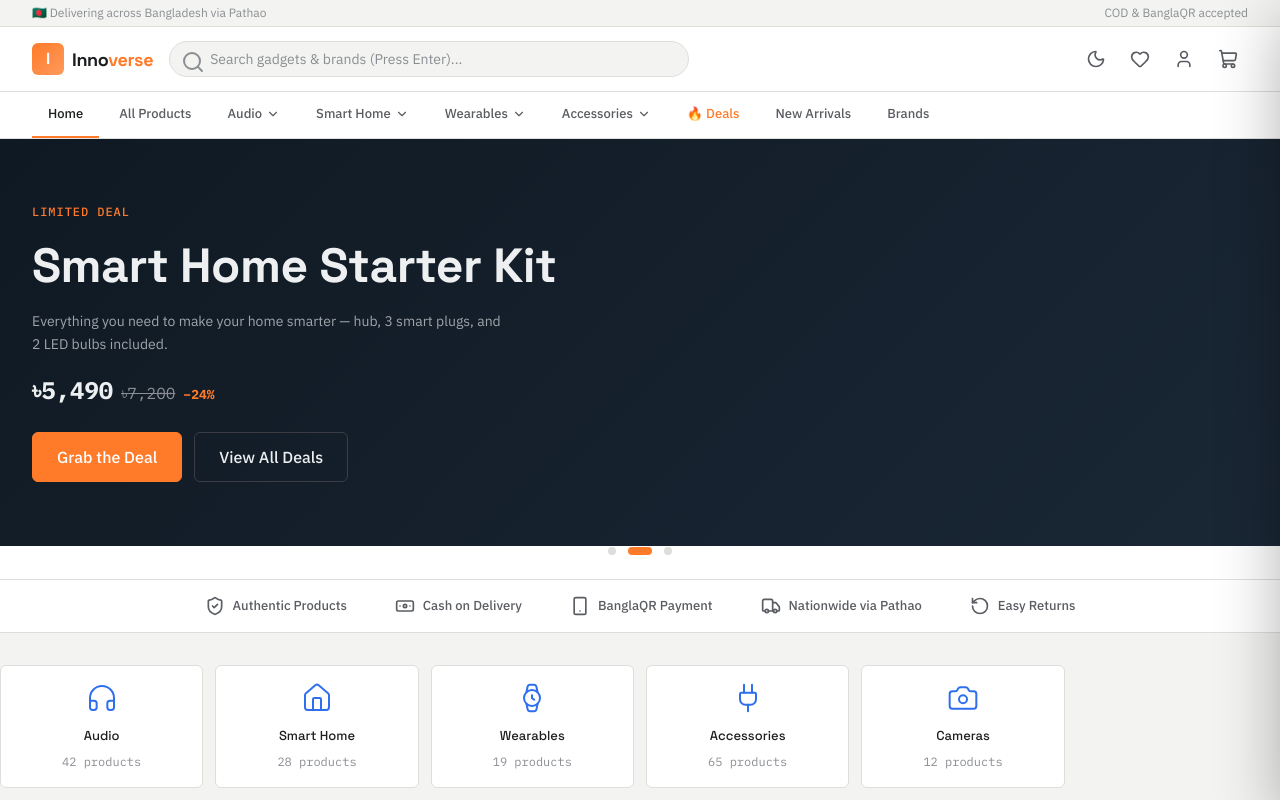
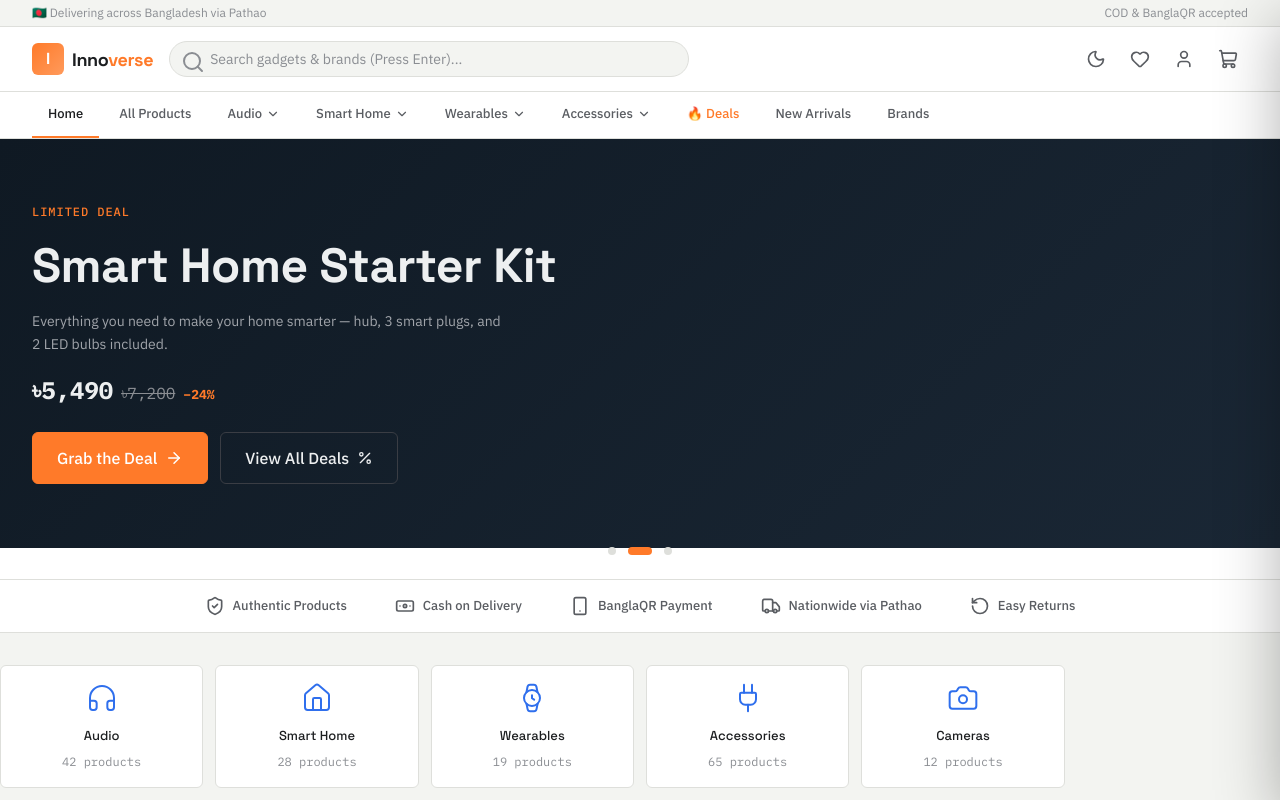
Before and after one commit to jahirul-pu/Innoverse-1.0, a Next.js app in the folder frontend/: page / in a window 1280 px wide. Shown: the top 800 px of the page. Built offline with nearby package versions, Linux system fonts and the light colour scheme; no server answers.

Commit message:
feat: refactor storefront homepage helper icons and hero buttons to render premium Lucide React components

```diff
--- a/frontend/app/(storefront)/page.tsx
+++ b/frontend/app/(storefront)/page.tsx
@@ -16,7 +16,11 @@
   Watch,
   Plug,
   Camera,
-  Folder
+  Folder,
+  ArrowRight,
+  ShoppingCart,
+  Percent,
+  Plus
 } from "lucide-react";
 
 export interface APIProduct {
@@ -112,18 +116,8 @@
 ];
 
 /* ── Icon Components ── */
-const CartPlusIcon = () => (
-  <svg viewBox="0 0 24 24" fill="none" stroke="currentColor" strokeWidth="2" strokeLinecap="round" strokeLinejoin="round">
-    <circle cx="8" cy="21" r="1" /><circle cx="19" cy="21" r="1" />
-    <path d="M2.05 2.05h2l2.66 12.42a2 2 0 0 0 2 1.58h9.78a2 2 0 0 0 1.95-1.57l1.65-7.43H5.12" />
-  </svg>
-);
-
-const ArrowRightIcon = () => (
-  <svg width="14" height="14" viewBox="0 0 24 24" fill="none" stroke="currentColor" strokeWidth="2" strokeLinecap="round" strokeLinejoin="round">
-    <path d="M5 12h14" /><path d="m12 5 7 7-7 7" />
-  </svg>
-);
+const CartPlusIcon = () => <Plus size={16} />;
+const ArrowRightIcon = () => <ArrowRight size={14} style={{ verticalAlign: "middle" }} />;
 
 /* ── Product Card Component ── */
 function ProductCard({ product }: { product: any }) {
@@ -319,11 +313,11 @@
                   </span>
                 </div>
                 <div className={styles["hero__slide-actions"]}>
-                  <Link href={slide.href} className="btn btn--primary btn--lg">
-                    {slide.cta}
+                  <Link href={slide.href} className="btn btn--primary btn--lg" style={{ display: "inline-flex", alignItems: "center", gap: "8px" }}>
+                    {slide.cta} <ArrowRight size={18} />
                   </Link>
-                  <Link href="/deals" className="btn btn--secondary btn--lg" style={{ color: "#EDEFF0", borderColor: "#3a3d44" }}>
-                    View All Deals
+                  <Link href="/deals" className="btn btn--secondary btn--lg" style={{ color: "#EDEFF0", borderColor: "#3a3d44", display: "inline-flex", alignItems: "center", gap: "8px" }}>
+                    View All Deals <Percent size={16} />
                   </Link>
                 </div>
               </div>
```
